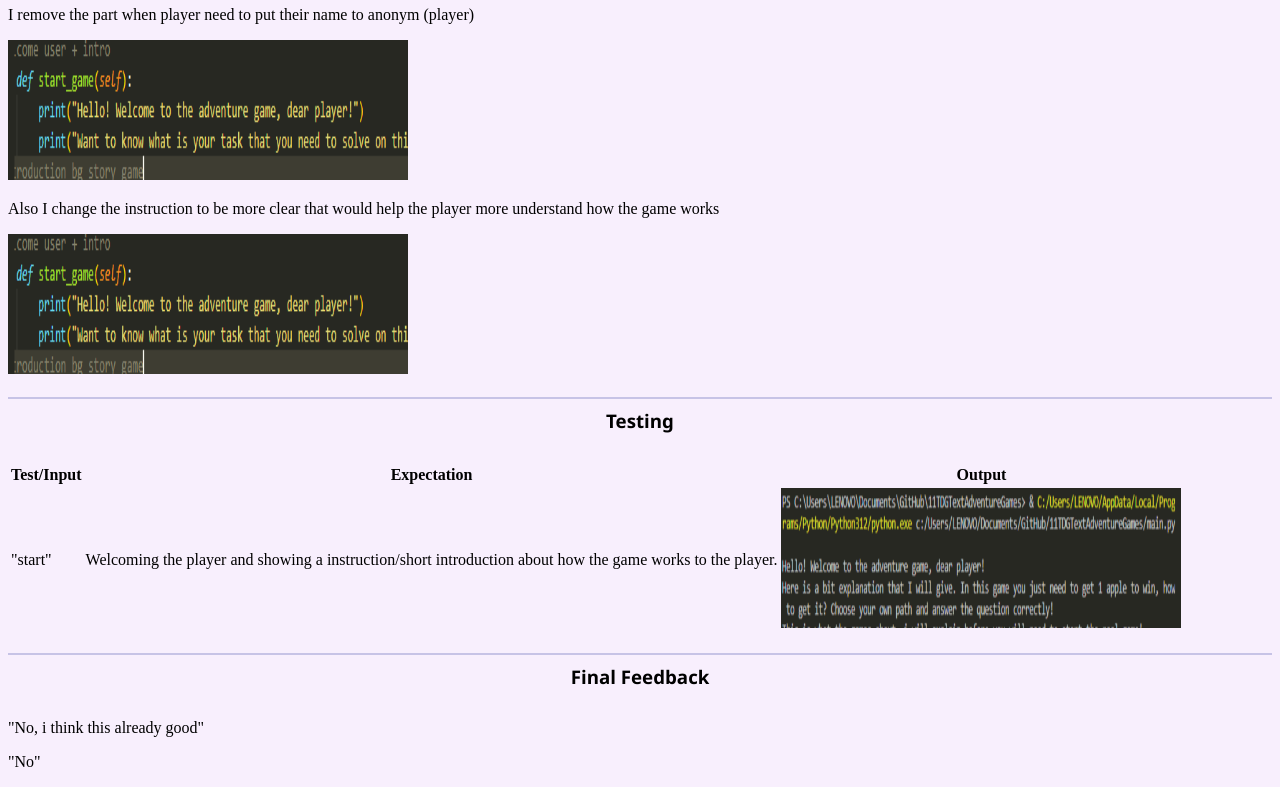
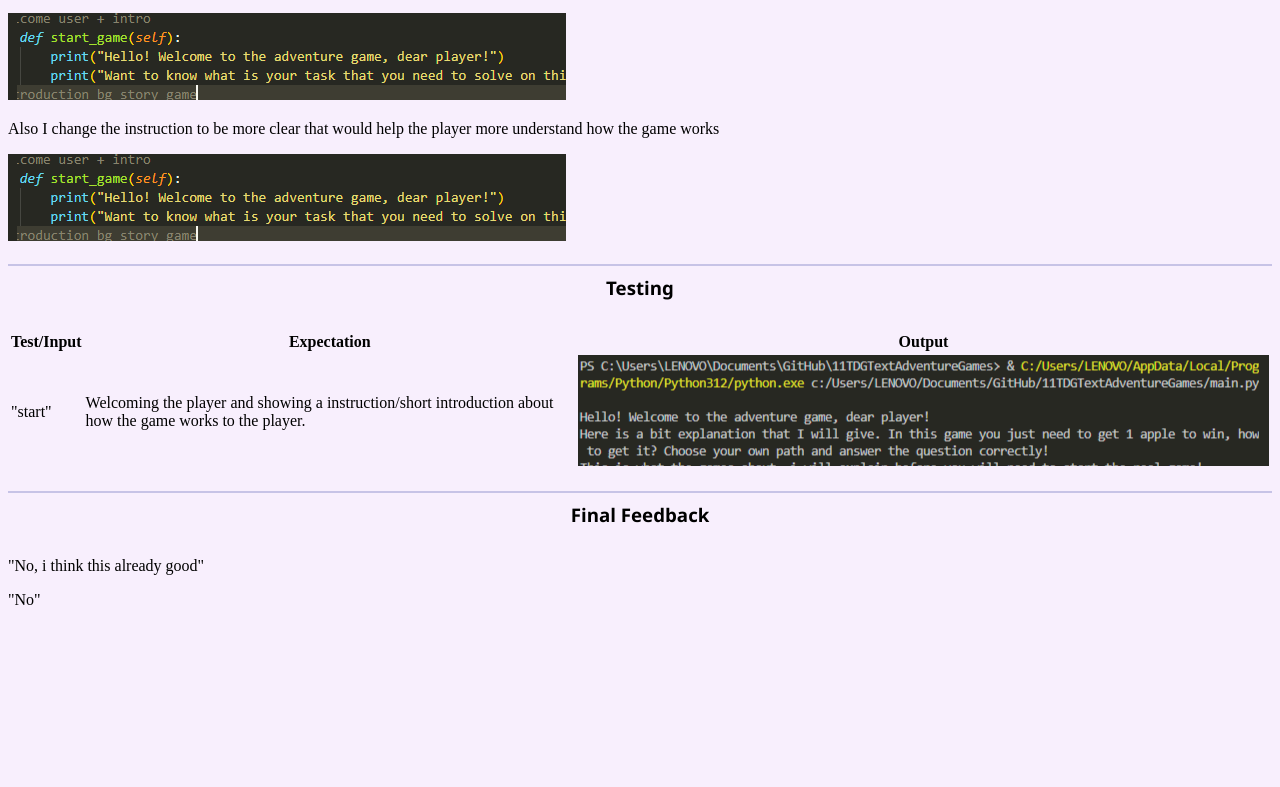
Before and after one commit to KartikaApDD/Year-11-Portfolio, a plain HTML site: page development2.html in a window 1280 px wide. Shown: the part 1813-2600 px from the top of the page. After the commit the page ends 2438 px from the top, so only its background shows below. Drawn offline with Linux system fonts and the light colour scheme.

Commit message:
Update style.css

```diff
--- a/development2.html
+++ b/development2.html
@@ -69,7 +69,7 @@
 <p>I remove the part when player need to put their name to anonym (player)</p>
 <img src="develpment needs/introo.png">
 <p>Also I change the instruction to be more clear that would help the player more understand how the game works</p>
-<img src="develpment needs/introo.png" width="400" height="100">
+<img src="develpment needs/introo.png">
 
 <h3>Testing</h3>
 <table>
--- a/style.css
+++ b/style.css
@@ -54,7 +54,3 @@ p3 {
 li {
     font-family: 'Times New Roman', Times, serif;
 }
-img {
-    width: 400px;
-    height: 140px;
-}
```
